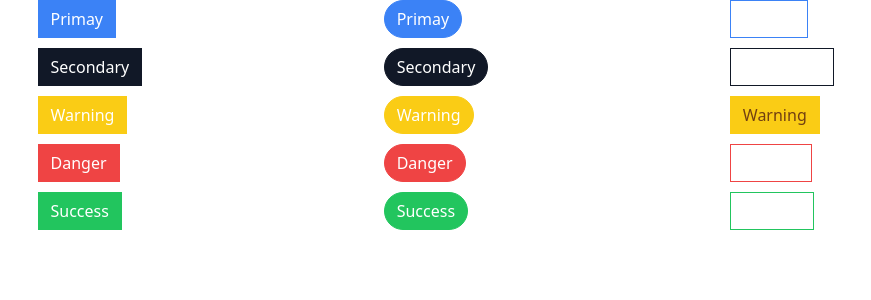
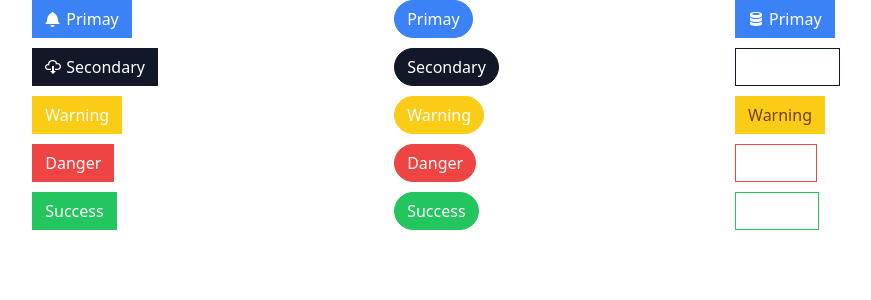
Before and after one commit to rajyotiroshan/react-redux-tutorial, a React (Create React App) app: page / in a window 1280 px wide. Shown: the top 300 px of the page, without its empty margins (204-1075 px from the left). Built offline with nearby package versions, Linux system fonts and the light colour scheme.

Commit message:
react-icons

```diff
--- a/src/App.js
+++ b/src/App.js
@@ -1,14 +1,19 @@
 import Button from "./Button";
-
+import { GoBell, GoCloudDownload, GoDatabase } from "react-icons/go";
 export default function App() {
   return (
     <div className="btns">
       <div className="btnc-container">
         <div>
-          <Button primary>Primay</Button>
+          <Button primary>
+            <GoBell /> Primay
+          </Button>
         </div>
         <div>
-          <Button secondary>Secondary</Button>
+          <Button secondary>
+            <GoCloudDownload />
+            Secondary
+          </Button>
         </div>
         <div>
           <Button warning>Warning</Button>
@@ -54,8 +59,8 @@
       {/**Rounded */}
       <div className="btnc-container">
         <div>
-          <Button primary outline>
-            Primay
+          <Button primary>
+            <GoDatabase /> Primay
           </Button>
         </div>
         <div>
--- a/src/Button.js
+++ b/src/Button.js
@@ -11,7 +11,7 @@
   rounded,
 }) {
   //1st arg:: for all variations.
-  const classes = className("px-3 py-1.5 border ", {
+  const classes = className("flex items-center px-3 py-1.5 border ", {
     "border-blue-500 bg-blue-500 text-white": primary,
     "border-gray-900 bg-gray-900 text-white": secondary,
     "border-green-500 bg-green-500 text-white": success,
--- a/src/index.css
+++ b/src/index.css
@@ -2,12 +2,15 @@
 @tailwind components;
 @tailwind utilities;
 
-
 .btns {
-    display: flex;
-    justify-content: space-evenly;
+  display: flex;
+  justify-content: space-evenly;
 }
 
 .btnc-container div {
-    margin-bottom: 10px;
+  margin-bottom: 10px;
 }
+
+button > svg {
+  margin-right: 5px;
+}
```
